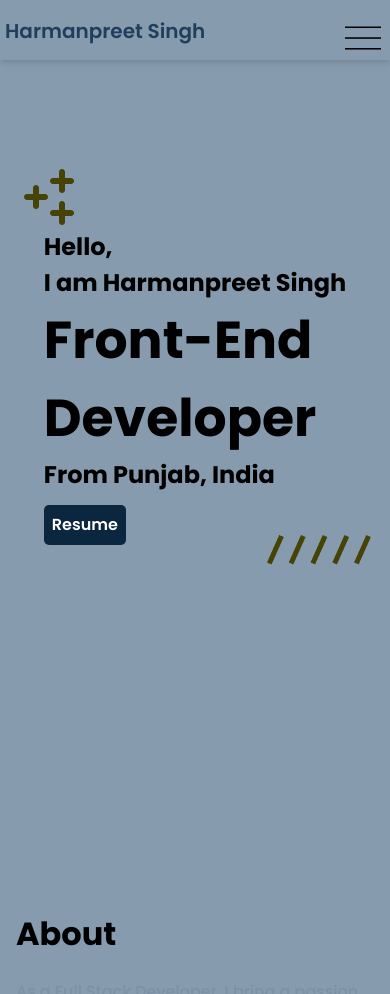
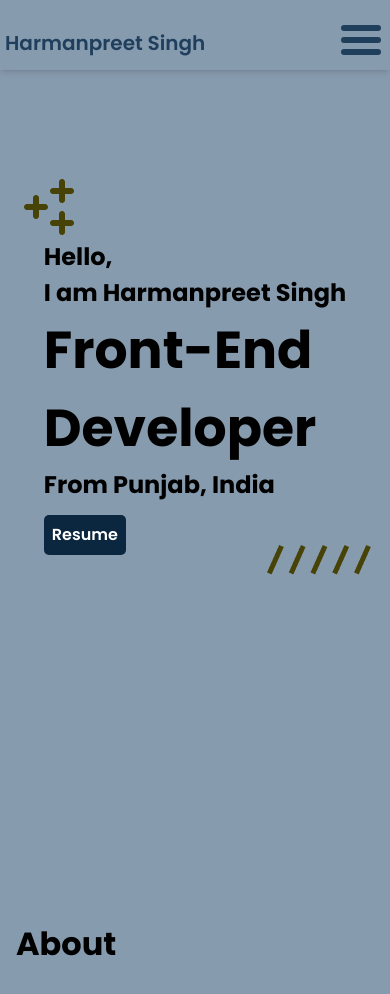
Before and after one commit to Harman-preet-singh13/portfolio2.0, a React (Create React App) app: page / in a window 390 px wide. Shown: the top 994 px of the page. Built offline with nearby package versions, Linux system fonts and the light colour scheme.

Commit message:
mobile-nav-changes

```diff
--- a/src/App.css
+++ b/src/App.css
@@ -36,6 +36,8 @@
 
   --nav-pri-clr: #203f5d;
   --nav-active-clr: #0b263f;
+
+  --icon-hover-clr: #d8d8e2;
 
   --btn-border-clr: #0b263f;
   --border-radius: 5px;
@@ -170,6 +172,54 @@ nav {
   cursor: pointer;
 }
 
+#nav-menu-icon{
+
+
+  width: 40px;
+  height: 100%;
+  position: relative;
+
+}
+
+#nav-menu-icon span{
+
+  display: block;
+  position: absolute;
+  height: 6px;
+  width: 100%;
+  background: var(--nav-pri-clr);
+  border-radius: 9px;
+  opacity: 1;
+  top:-50px;
+  left: 0;
+}
+
+
+#nav-menu-icon span:nth-child(1) {
+  top: 5px;
+}
+
+#nav-menu-icon span:nth-child(2) {
+  top: 17px;
+}
+
+#nav-menu-icon span:nth-child(3) {
+  top: 29px;
+}
+
+
+
+
+.nav-close-btn {
+  padding: 4px;
+  border-radius: 50%;
+  transition: background-color ease-out 0.1s;
+}
+
+.nav-close-btn.close-clicked {
+  background-color: var(--icon-hover-clr);
+}
+
 @media (min-width: 768px) {
   .mobile-nav {
     display: none;
@@ -209,6 +259,12 @@ nav {
   position: absolute;
   bottom: -20px;
   right: -25px;
+}
+
+@media (max-width:320px) {
+  .home-line-pattern {
+    right: -10px;
+  }
 }
 
 /* @keyframes spin {
--- a/src/components/Navbar.js
+++ b/src/components/Navbar.js
@@ -1,10 +1,11 @@
-import React, { useEffect, useState } from "react";
+import React, { useState } from "react";
 import Modal from "react-modal";
 
 import gitIcon from "../images/icons/icons8-github-64.png";
 import instaIcon from "../images/icons/icons8-instagram-48.png";
 import linkedinIcon from "../images/icons/icons8-linkedin-48.png";
-import menuIcon from "../images/icons/icons8-menu-50.png";
+
+import { IoClose } from "react-icons/io5";
 
 const NavTag = [
   {
@@ -52,31 +53,46 @@ const SocailIcon = [
 
 export default function Navbar() {
   const [isModalOpen, setIsModalOpen] = useState(false);
+  const [isClicked, setIsClicked] = useState(false);
+
+  const handleClose = () => {
+    setIsClicked(true);
+    setTimeout(() => {
+      setIsClicked(false);
+      closeModal();
+    }, 100);
+  };
+
+  const handleOpen = () => {
+    setTimeout(() => {
+      openModal();
+    }, 150);
+
+  }
 
   const openModal = () => setIsModalOpen(true);
   const closeModal = () => setIsModalOpen(false);
 
-  const [path, setPath] = useState(window.location.hash);
+  // const [path, setPath] = useState(window.location.hash);
 
-  console.log(path);
 
-  useEffect(() => {
-    const handleHashChange = () => {
-      setPath(window.location.hash);
-    };
+  // useEffect(() => {
+  //   const handleHashChange = () => {
+  //     setPath(window.location.hash);
+  //   };
 
-    window.addEventListener("hashchange", handleHashChange);
+  //   window.addEventListener("hashchange", handleHashChange);
 
-    return () => {
-      window.removeEventListener("hashchange", handleHashChange);
-    };
-  }, []);
+  //   return () => {
+  //     window.removeEventListener("hashchange", handleHashChange);
+  //   };
+  // }, []);
 
   return (
     <>
       <nav className="max-w-[1440px] mx-auto mt-4">
         <section className="desktop-nav mx-10 flex justify-between">
-          <header id="home" className="nav-link self-center">
+          <header id="home" className={`nav-link self-center`}>
             Harmanpreet Singh
           </header>
 
@@ -105,15 +121,25 @@ export default function Navbar() {
         </section>
 
         <section className="mobile-nav flex justify-between">
-          <header id="home" className="nav-link">
+          <header
+            id="home"
+            className={`nav-link  my-3 ${isModalOpen ? "hidden" : ""}`}
+          >
             Harmanpreet Singh
           </header>
 
           <button
-            onClick={openModal}
-            className="hover:bg-slate-500 hover:rounded-full p-1"
+            onClick={handleOpen}
+            className={`hover:bg-slate-500 hover:rounded-full p-1 ${
+              isModalOpen ? "hidden" : ""
+            } `}
           >
-            <img src={menuIcon} alt="menu-icon" className="w-9" />
+
+            <div id="nav-menu-icon">
+              <span></span>
+              <span></span>
+              <span></span>
+            </div>
           </button>
           <Modal
             isOpen={isModalOpen}
@@ -122,13 +148,18 @@ export default function Navbar() {
             className="modal-content"
           >
             <ul className="mt-20 flex flex-col gap-8">
+              <li className="mt-[-80px] ml-[120px] mb-10">
+                <button
+                  onClick={handleClose}
+                  className={`nav-close-btn ${isClicked ? "close-clicked" : ""}`}
+                >
+                  <IoClose className="text-[2.25rem]" />
+                </button>
+              </li>
+
               {NavTag.map((tag) => (
                 <li key={tag.id} className="nav-link">
-                  <a
-                    href={tag.navTo}
-                    onClick={closeModal}
-                    className="nav-link"
-                  >
+                  <a href={tag.navTo} onClick={closeModal}>
                     {tag.name}
                   </a>
                 </li>
```
